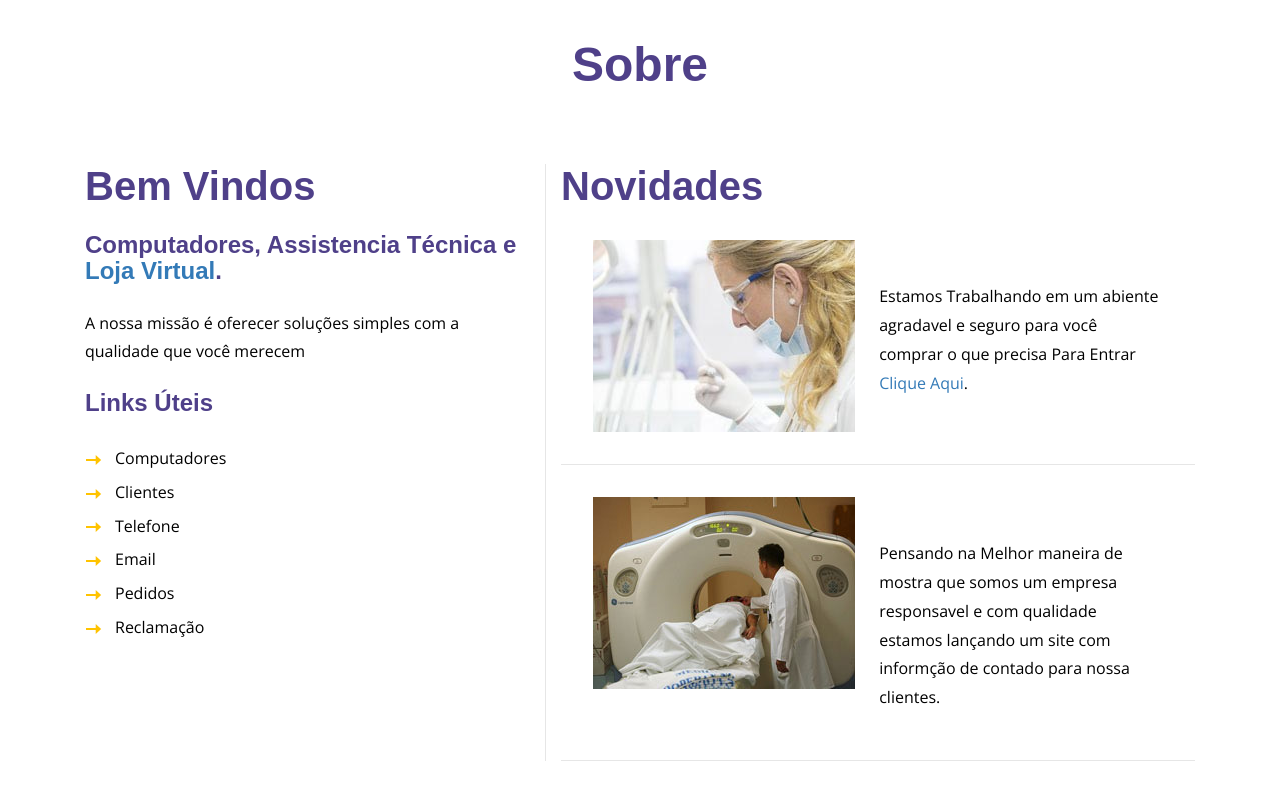
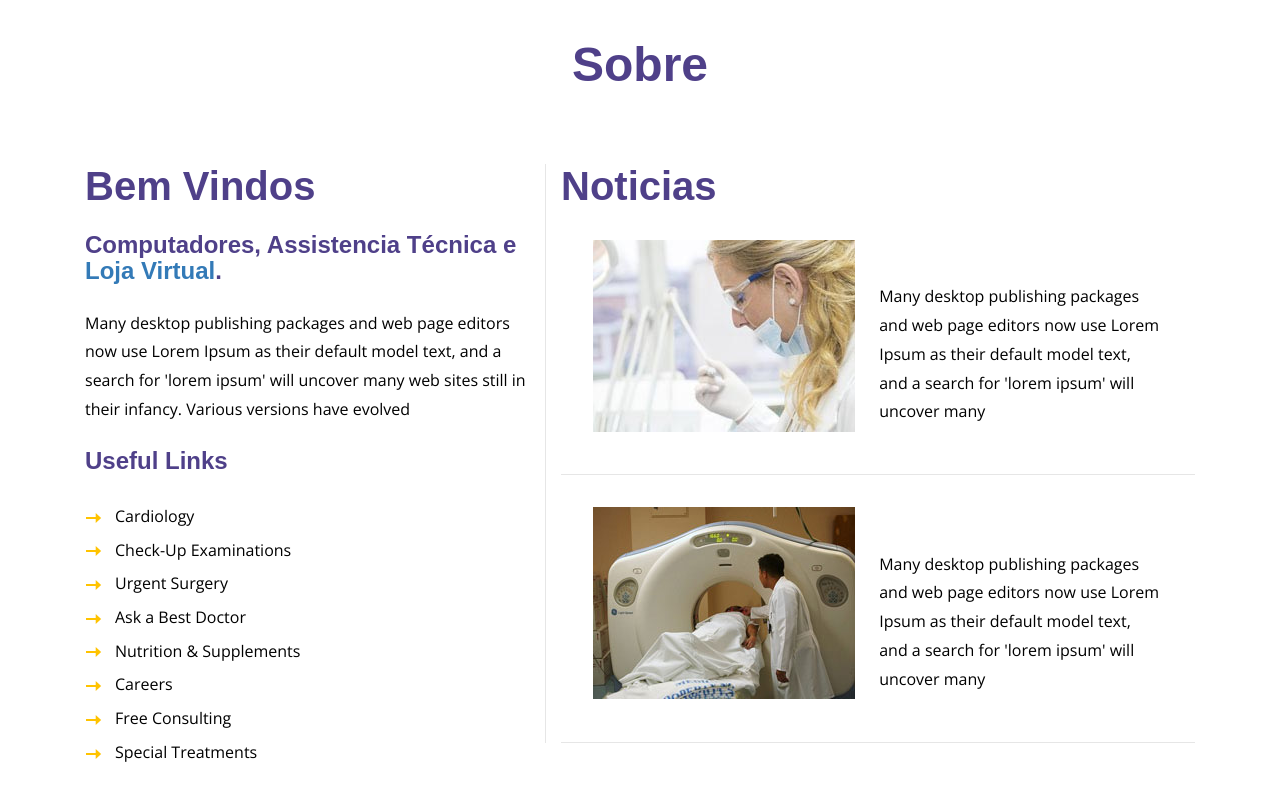
Before and after one commit to pontocertoloja/pontocerto, a plain HTML site: page index.html in a window 1280 px wide. Shown: the part 837-1637 px from the top of the page. Drawn offline with nearby package versions, Linux system fonts and the light colour scheme; a web font is replaced by a local one.

Commit message:
new update
pi

```diff
--- a/index.html
+++ b/index.html
@@ -77,7 +77,7 @@
 							<li><a href="#about" class="scroll">Sobre</a></li>
 							<li><a href="#gallery" class="scroll">Galeria</a></li>
 							<li><a href="#contact" class="scroll">Contatos</a></li>
-							<li><a href="http://loja.pontocerto.info/"  target="_blank" class="scroll">Loja</a></li>
+							<li><a href="#about" class="scroll">Loja</a></li>
 						</ul>
 					</div>
 					<!--/.navbar-collapse-->
@@ -129,30 +129,31 @@
 				<div class="col-md-5 about-left">
 					<h3>Bem Vindos</h3>
 					<h5>Computadores, Assistencia Técnica e <a href="http://loja.pontocerto.info">Loja Virtual</a>.</h5>
-					<p>A nossa missão é oferecer soluções simples com a qualidade que você merecem</p>
+					<p>Many desktop publishing packages and web page editors now use Lorem Ipsum as their default model text, and a search for 'lorem ipsum' will uncover many web sites still in their infancy. Various versions have evolved </p>
 
 
-					<h5>Links Úteis</h5>
+					<h5>Useful Links</h5>
 						<ul>
-							<li><a href="#"><span></span>Computadores</a></li>
-							<li><a href="#"><span></span>Clientes</a></li>
-							<li><a href="#"><span></span>Telefone</a></li>
-							<li><a href="#"><span></span>Email</a></li>
-							<li><a href="#"><span></span>Pedidos</a></li>
-							<li><a href="#"><span></span>Reclamação</a></li>
+							<li><a href="#"><span></span>Cardiology </a></li>
+							<li><a href="#"><span></span>Check-Up Examinations </a></li>
+							<li><a href="#"><span></span>Urgent Surgery</a></li>
+							<li><a href="#"><span></span>Ask a Best Doctor </a></li>
+							<li><a href="#"><span></span>Nutrition & Supplements </a></li>
+							<li><a href="#"><span></span>Careers </a></li>
+							<li><a href="#"><span></span>Free Consulting</a></li>
+							<li><a href="#"><span></span>Special Treatments</a></li>
 						</ul>
 
 				</div>
 				<div class="col-md-7 about-right">
-						<h3>Novidades</h3>
+						<h3>Noticias</h3>
 					<div class="abt-top">
 						<div class="abt-lft">
 							<img src="images/p3.jpg" class="img-responsive" alt="">
 						</div>
 						<div class="abt-rgt">
-							<h4>Loja Virtual</h4>
-							<p>Estamos Trabalhando em um abiente agradavel e seguro para você comprar o que precisa
-							Para Entrar <a href="http://loja.pontocerto.info"> Clique Aqui</a>.</p>
+							<h4>First true generator</h4>
+							<p>Many desktop publishing packages and web page editors now use Lorem Ipsum as their default model text, and a search for 'lorem ipsum' will uncover many</p>
 						</div>
 							<div class="clearfix"></div>
 					</div>
@@ -161,8 +162,8 @@
 							<img src="images/4.jpg" class="img-responsive" alt="">
 						</div>
 						<div class="abt-rgt">
-							<h4>Site Institucional</h4>
-							<p>Pensando na Melhor maneira de mostra que somos um empresa responsavel e com qualidade estamos lançando um site com informção de contado para nossa clientes.</p>
+							<h4>The generated Lorem </h4>
+							<p>Many desktop publishing packages and web page editors now use Lorem Ipsum as their default model text, and a search for 'lorem ipsum' will uncover many</p>
 						</div>
 							<div class="clearfix"></div>
 					</div>
```
